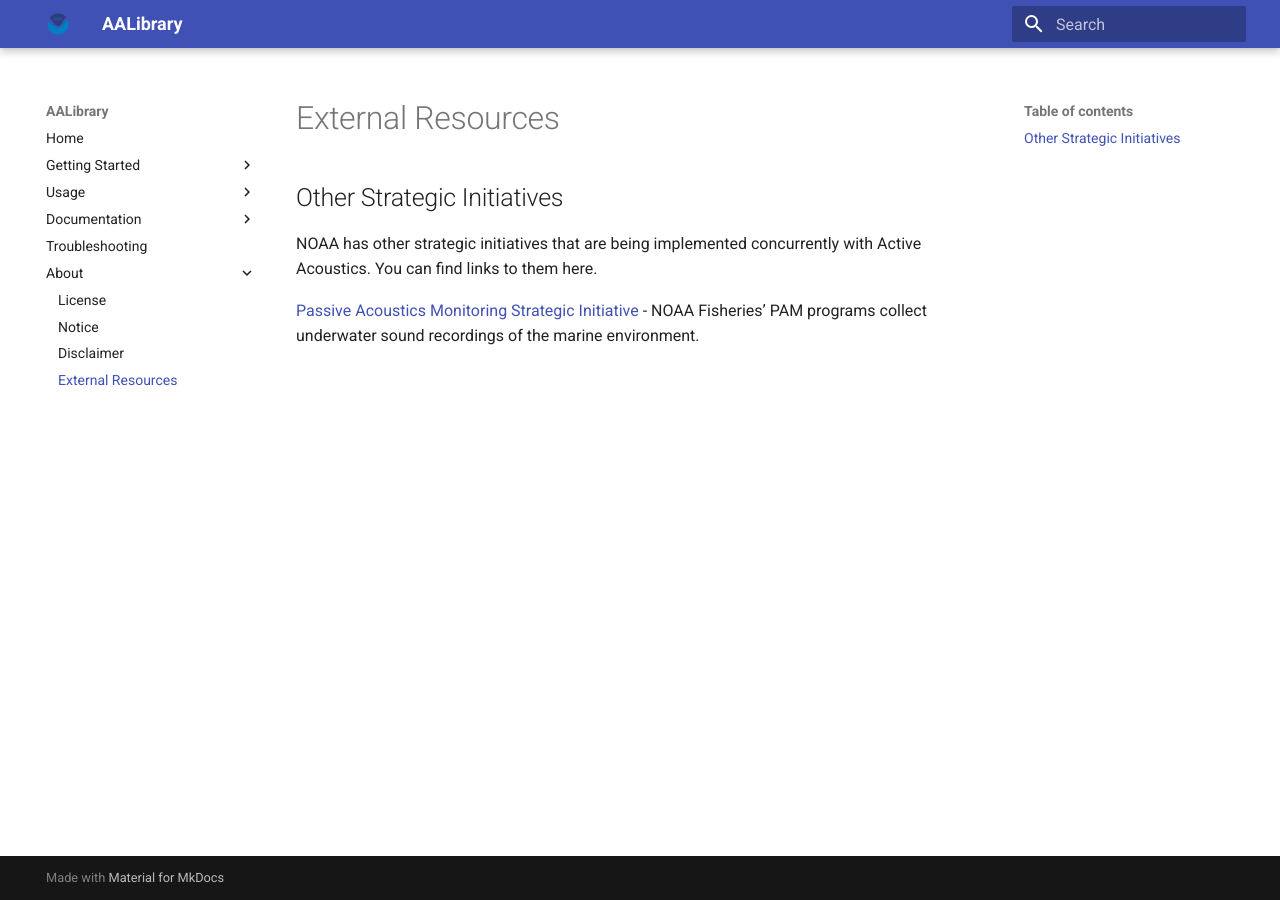
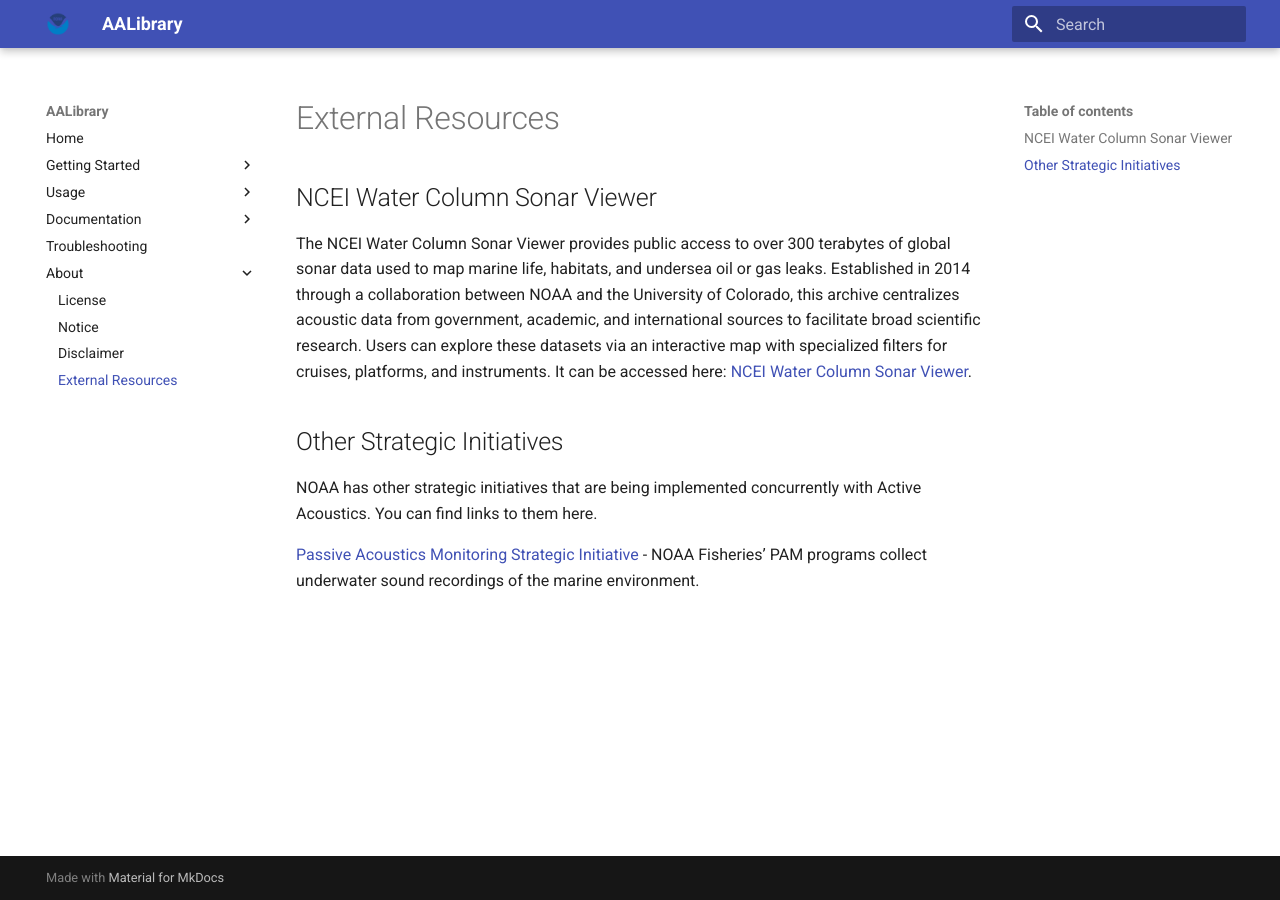
Before and after one commit to nmfs-ost/AA-SI_aalibrary, an MkDocs documentation site: the page built from docs/about/external_resources.md, in a window 1280 px wide. Built offline with MkDocs 1.6.1 and Material for MkDocs 9.7.7, drawn with Linux system fonts in a browser that asks for light colours.

Commit message:
add: new external resource.

```diff
--- a/docs/about/external_resources.md
+++ b/docs/about/external_resources.md
@@ -1,4 +1,8 @@
 # External Resources
+
+## NCEI Water Column Sonar Viewer
+
+The NCEI Water Column Sonar Viewer provides public access to over 300 terabytes of global sonar data used to map marine life, habitats, and undersea oil or gas leaks. Established in 2014 through a collaboration between NOAA and the University of Colorado, this archive centralizes acoustic data from government, academic, and international sources to facilitate broad scientific research. Users can explore these datasets via an interactive map with specialized filters for cruises, platforms, and instruments. It can be accessed here: [NCEI Water Column Sonar Viewer](https://www.ncei.noaa.gov/maps/water-column-sonar/).
 
 ## Other Strategic Initiatives
 
```
